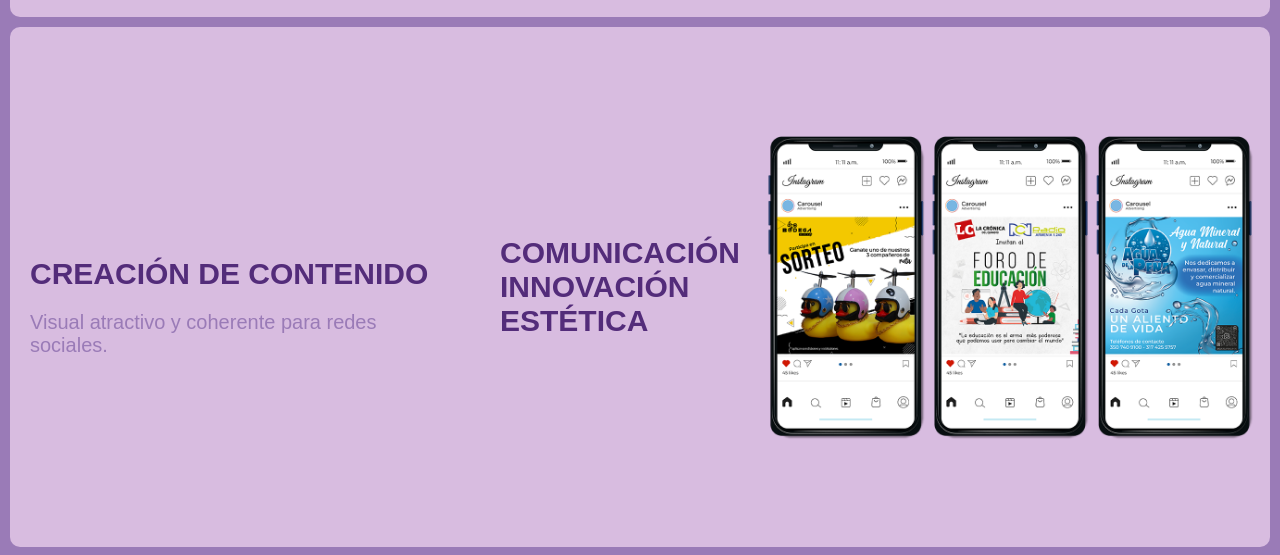
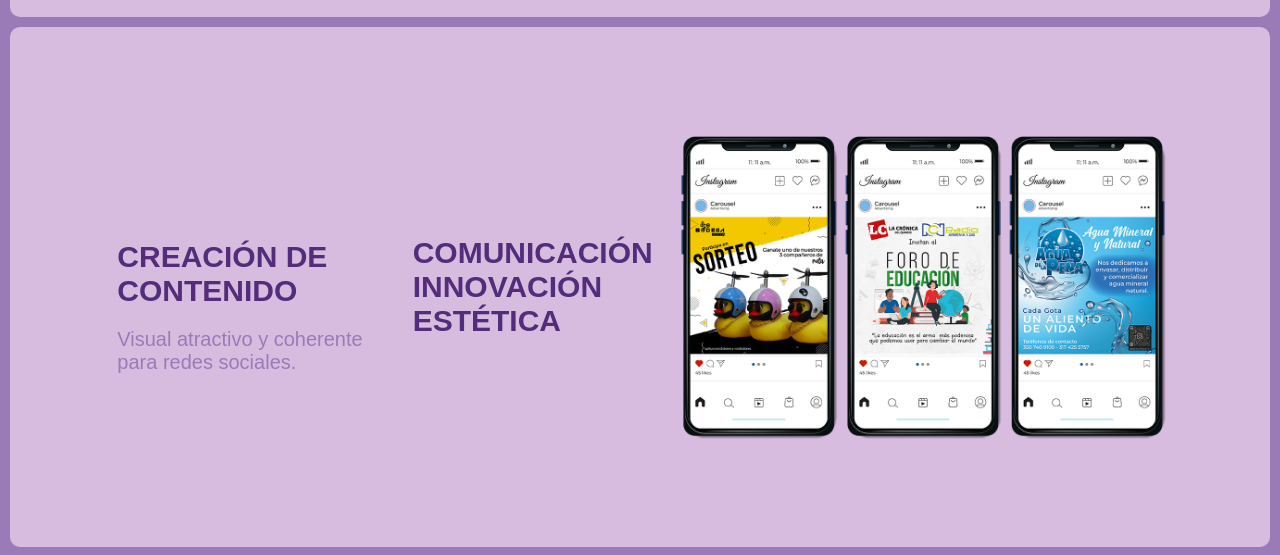
Before and after one commit to jamaicatc/cartagena-diseno-creativo, a plain HTML site: page servicios.html in a window 1280 px wide. Shown: the part 2478-3033 px from the top of the page. Drawn offline with Linux system fonts and the light colour scheme; a web font is replaced by a local one.

Commit message:
Update servicios.html

```diff
--- a/servicios.html
+++ b/servicios.html
@@ -83,8 +83,8 @@
     </section>
     <div class="contenedor-seccion-SM-text">
         <div class="contenedor-seccion-SM-text2">
-            <h2>CREACIÓN DE CONTENIDO</h2>
-            <p>Visual atractivo y coherente para redes sociales.</p>
+            <h2>CREACIÓN DE <br> CONTENIDO</h2>
+            <p>Visual atractivo y coherente <br>para redes sociales.</p>
         </div>
         <h2>COMUNICACIÓN <br> INNOVACIÓN <br> ESTÉTICA</h2>
         <img src="assets/img/12.png" alt="">
```
